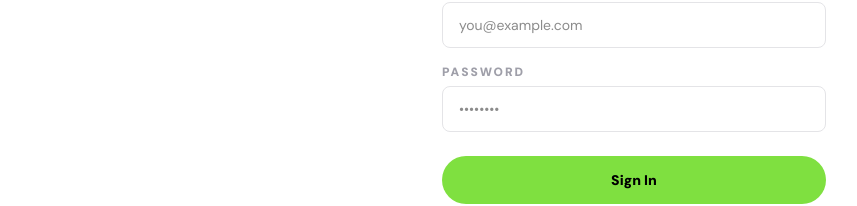
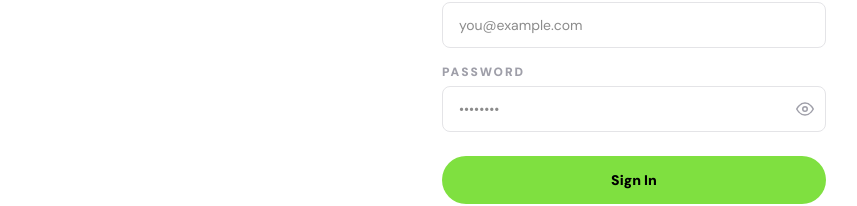
Before and after one commit to jmanning413/picksniff, a Next.js app: page /auth in a window 1280 px wide. Shown: the part 407-613 px from the top of the page, without its empty margins (6-863 px from the left). Built offline with nearby package versions, Linux system fonts and the light colour scheme; no server answers.

Commit message:
Add password reveal toggle on auth page

```diff
--- a/app/auth/page.js
+++ b/app/auth/page.js
@@ -99,6 +99,10 @@
 }
 
 function Field({ label, name, type, placeholder, autoComplete }) {
+  const [show, setShow] = useState(false)
+  const isPassword = type === 'password'
+  const inputType = isPassword ? (show ? 'text' : 'password') : type
+
   return (
     <div>
       <label
@@ -107,15 +111,38 @@
       >
         {label}
       </label>
+      <div className="relative">
         <input
           id={name}
           name={name}
-        type={type}
+          type={inputType}
           placeholder={placeholder}
           autoComplete={autoComplete}
           required
-        className="w-full rounded-lg border border-zinc-200 px-4 py-3 text-sm outline-none transition focus:border-green-accent"
+          className="w-full rounded-lg border border-zinc-200 px-4 py-3 text-sm outline-none transition focus:border-green-accent pr-11"
         />
+        {isPassword && (
+          <button
+            type="button"
+            onClick={() => setShow(s => !s)}
+            className="absolute right-3 top-1/2 -translate-y-1/2 text-zinc-400 hover:text-zinc-600 transition"
+            aria-label={show ? 'Hide password' : 'Show password'}
+          >
+            {show ? (
+              <svg xmlns="http://www.w3.org/2000/svg" width="18" height="18" viewBox="0 0 24 24" fill="none" stroke="currentColor" strokeWidth="2" strokeLinecap="round" strokeLinejoin="round">
+                <path d="M17.94 17.94A10.07 10.07 0 0 1 12 20c-7 0-11-8-11-8a18.45 18.45 0 0 1 5.06-5.94"/>
+                <path d="M9.9 4.24A9.12 9.12 0 0 1 12 4c7 0 11 8 11 8a18.5 18.5 0 0 1-2.16 3.19"/>
+                <line x1="1" y1="1" x2="23" y2="23"/>
+              </svg>
+            ) : (
+              <svg xmlns="http://www.w3.org/2000/svg" width="18" height="18" viewBox="0 0 24 24" fill="none" stroke="currentColor" strokeWidth="2" strokeLinecap="round" strokeLinejoin="round">
+                <path d="M1 12s4-8 11-8 11 8 11 8-4 8-11 8-11-8-11-8z"/>
+                <circle cx="12" cy="12" r="3"/>
+              </svg>
+            )}
+          </button>
+        )}
+      </div>
     </div>
   )
 }
```
Lines whose indentation alone changed are shown as unchanged.
